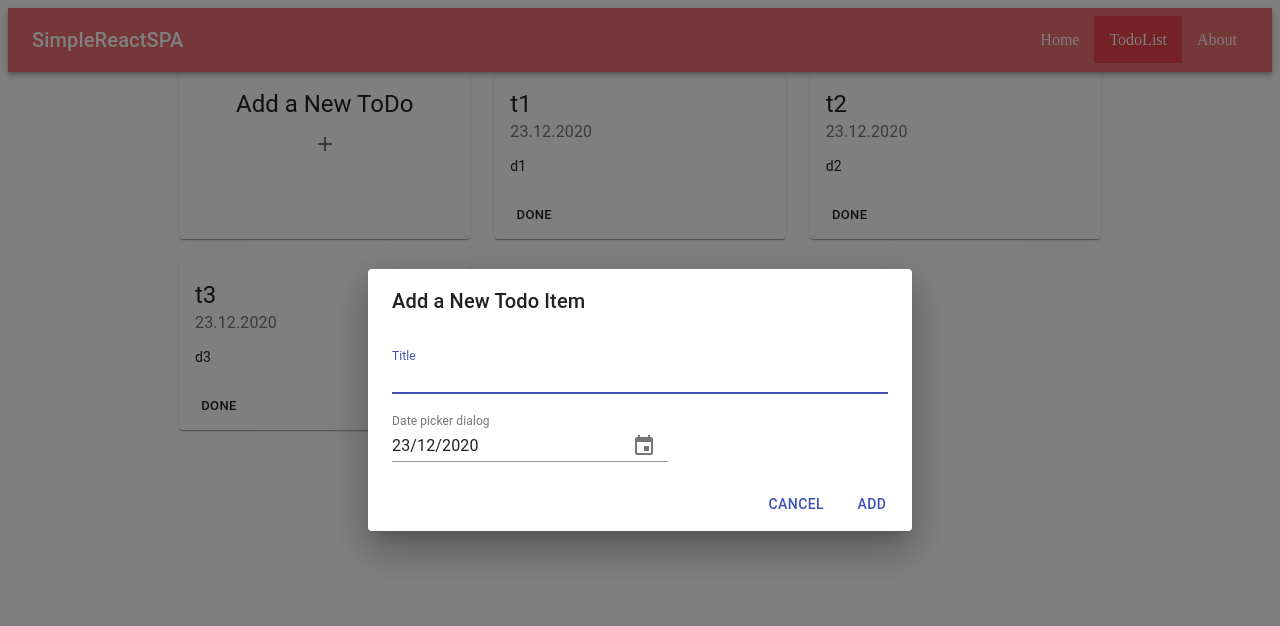
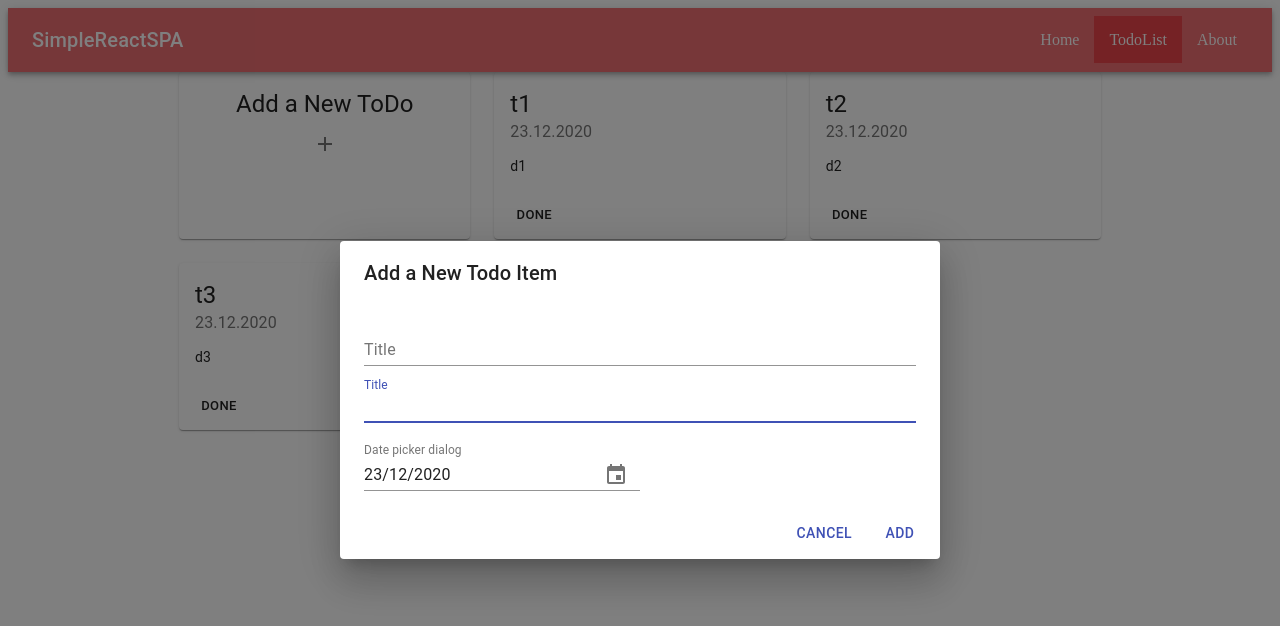
Before and after one commit to YuriiTrofimenko/demo-js-react-dom-simple-2020, a React (Create React App) app: page /todo-list in a window 1280 px wide. Both pictures are taken after a click on the button 324 px from the left and 144 px from the top of the page. Shown: the top 626 px of the page. Built offline with nearby package versions, Linux system fonts and the light colour scheme.

Commit message:
styledtodolist component:description input

```diff
--- a/src/components/pages/StyledTodoList.tsx
+++ b/src/components/pages/StyledTodoList.tsx
@@ -72,6 +72,9 @@ class StyledTodoList extends Component<IProps, IState> {
   }
   todoTitleChangedHandler = (e: React.ChangeEvent<HTMLInputElement>) => {
     this.props.todoStore.setTodoTitle(e.target.value)
+  }
+  todoDescriptionChangedHandler = (e: React.ChangeEvent<HTMLInputElement>) => {
+    this.props.todoStore.setTodoDescription(e.target.value)
   }
   todoDateChangedHandler = (date: Date | null) => {
     this.props.todoStore.setTodoDate(date)
@@ -153,6 +156,15 @@ class StyledTodoList extends Component<IProps, IState> {
               fullWidth
               onChange={this.todoTitleChangedHandler}
             />
+            <TextField
+              autoFocus
+              margin="dense"
+              id="descriptionInput"
+              label="Title"
+              type="text"
+              fullWidth
+              onChange={this.todoDescriptionChangedHandler}
+            />
             <MuiPickersUtilsProvider utils={DateFnsUtils}>
               <KeyboardDatePicker
                 margin="normal"
--- a/src/stores/TodoStore.ts
+++ b/src/stores/TodoStore.ts
@@ -38,7 +38,7 @@ class TodoStore {
   @action addTodoItem (): void {
     console.log('addTodoItem')
     this.todoList.unshift(
-      new TodoItemModel(this.todoTitle, 'demo description', this.todoDate)
+      new TodoItemModel(this.todoTitle, this.todoDescription, this.todoDate)
     )
   }
 }
```
